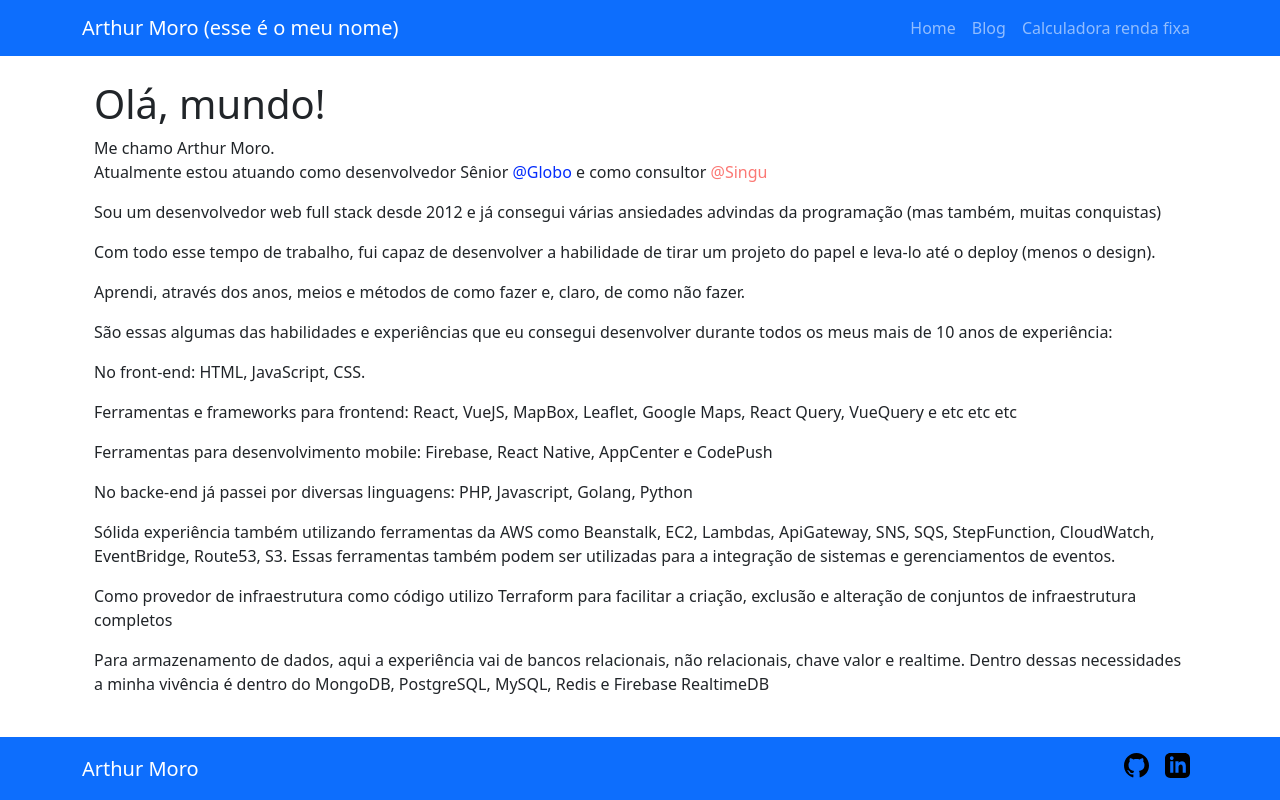
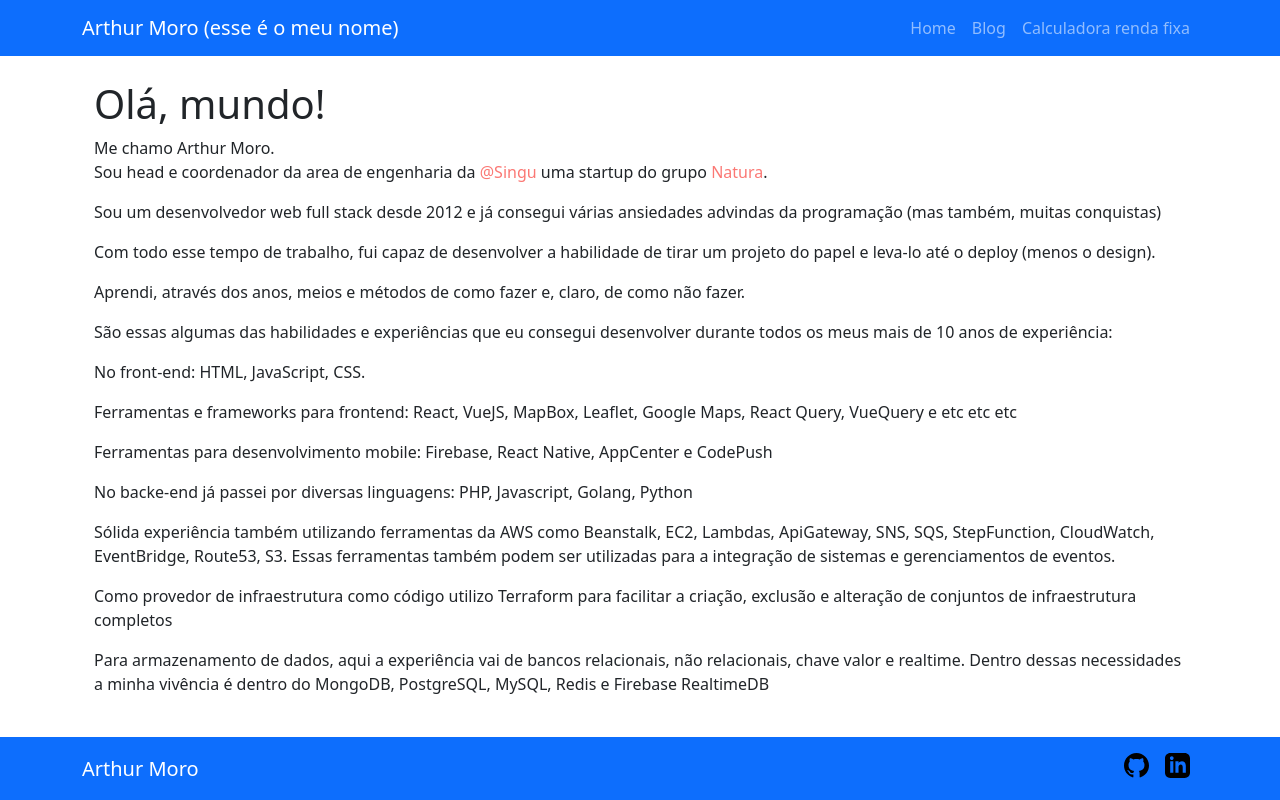
Before and after one commit to arthurmoro/blog, a Next.js app: page / in a window 1280 px wide. Built offline with nearby package versions, Linux system fonts and the light colour scheme.

Commit message:
comunicacao assertiva

```diff
--- a/pages/index.js
+++ b/pages/index.js
@@ -13,7 +13,7 @@
         </h1>
         <p>
           Me chamo Arthur Moro. <br />
-          Atualmente estou atuando como desenvolvedor Sênior <a style={{ textDecoration: "none", color: "#032CFC" }} href="https://globo.com">@Globo</a> e como consultor <a style={{ textDecoration: "none", color: "#FB7874" }} href="https://singu.com.br">@Singu</a>
+          Sou head e coordenador da area de engenharia da <a style={{ textDecoration: "none", color: "#FB7874" }} href="https://singu.com.br">@Singu</a> uma startup do grupo <a style={{ textDecoration: "none", color: "#FB7874" }} href="https://natura.com.br">Natura</a>.
         </p>
         <p>Sou um desenvolvedor web full stack desde 2012 e já consegui várias ansiedades advindas da programação (mas também, muitas conquistas)</p>
         <p>Com todo esse tempo de trabalho, fui capaz de desenvolver a habilidade de tirar um projeto do papel e leva-lo até o deploy (menos o design).</p>
```
Also changed, not shown: posts/comunicacao-assertiva-para-trabalhadores-remotos.md (+2 -4 lines).
